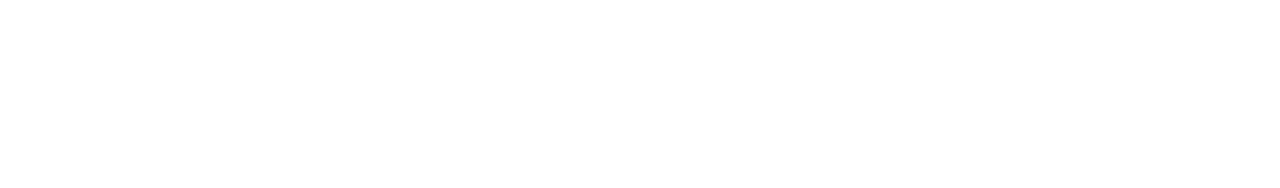
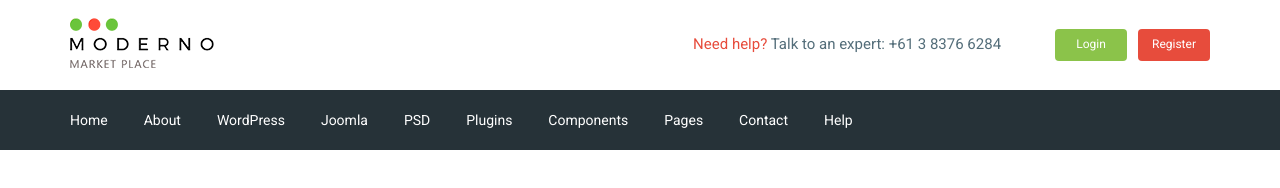
Before and after one commit to leza176/moderno, a website: page app/index.html in a window 1280 px wide. Drawn offline with nearby package versions, Linux system fonts and the light colour scheme; files that its build step writes are made by us from their sources.

Commit message:
added header

```diff
--- a/app/index.html
+++ b/app/index.html
@@ -1,17 +1,107 @@
 <!DOCTYPE html>
 <html lang="en">
+
 <head>
     <meta charset="UTF-8">
     <meta name="viewport" content="width=device-width, initial-scale=1.0">
-    <title>Document</title>
+    <title>Moderno</title>
+    <link href="https://fonts.googleapis.com/css2?family=Roboto:wght@400;500;700&display=swap" rel="stylesheet">
     <link rel="stylesheet" href="css/libs.min.css">
     <link rel="stylesheet" href="css/style.min.css">
 </head>
+
 <body>
-<div class="box"></div>
+    <header>
+        <div class="header__top">
+            <div class="container">
+                <div class="header__top-inner">
+                    <div class="header__logo">
+                        <a href="#">
+                            <img src="images/logo.png" alt="">
+                        </a>
+                    </div>
+                    <div class="header__text">
+                        <a href="#">
+                            <span>Need help?</span>
+                        </a>
+                        Talk to an expert:
+                        <a class="header__phone" href="tel:61383766284"> +61 3 8376 6284</a>
+                    </div>
+                    <div class="header__box">
+                        <a class="basket" href="#"></a>
+                        <a class="header__btn header__btn-login" href="#">Login</a>
+                        <a class="header__btn header__btn-register" href="#">Register</a>
+                    </div>
+                </div>
+
+            </div>
+        </div>
+
+        <div class="header__menu">
+            <div class="container">
+                <nav class="menu">
+                    <ul class="menu__list">
+                        <li>
+                            <a href="#">
+                                Home
+                            </a>
+                        </li>
+                        <li>
+                            <a href="#">
+                                About
+                            </a>
+                        </li>
+                        <li>
+                            <a href="#">
+                                WordPress
+                            </a>
+                        </li>
+                        <li>
+                            <a href="#">
+                                Joomla
+                            </a>
+                        </li>
+                        <li>
+                            <a href="#">
+                                PSD
+                            </a>
+                        </li>
+                        <li>
+                            <a href="#">
+                                Plugins
+                            </a>
+                        </li>
+                        <li>
+                            <a href="#">
+                                Components
+                            </a>
+                        </li>
+                        <li>
+                            <a href="#">
+                                Pages
+                            </a>
+                        </li>
+                        <li>
+                            <a href="#">
+                                Contact
+                            </a>
+                        </li>
+                        <li>
+                            <a href="#">
+                                Help
+                            </a>
+                        </li>
+                    </ul>
+                </nav>
+            </div>
+        </div>
+
+
+    </header>
 
     <script src="https://ajax.googleapis.com/ajax/libs/jquery/3.5.1/jquery.min.js"></script>
-    <script>src="js/libs.min.js"</script>
-    <script>src="js/main.min.js"</script>
+    <script>src = "js/libs.min.js"</script>
+    <script>src = "js/main.min.js"</script>
 </body>
+
 </html>
--- /dev/null
+++ b/app/scss/_global.scss
@@ -0,0 +1,29 @@
+html{
+    box-sizing: border-box;
+}
+*,
+*::before,
+*::after{
+    box-sizing: inherit;
+}
+a{
+    display: inline-block;
+    text-decoration: none;
+    color: $text;
+}
+li, ul{
+    margin: 0;
+    padding: 0;
+    list-style: none;
+}
+
+.container{
+    max-width: 1170px;
+    margin: 0 auto;
+    padding: 0 15px;
+}
+
+body{
+    font-family: 'Roboto', sans-serif;
+    font-weight: 400;
+}
--- /dev/null
+++ b/app/scss/_vars.scss
@@ -0,0 +1,4 @@
+$text: #546e7a;
+$red: #e74c3c;
+$green: #8bc34a;
+$bg: #263238;
--- a/app/scss/style.scss
+++ b/app/scss/style.scss
@@ -1,13 +1,64 @@
-html{
-    box-sizing: border-box;
+@import'vars';
+@import'global';
+
+// HEADER
+
+.header__top-inner{
+    display: flex;
+    justify-content: space-between;
+    height: 90px;
+    align-items: center;
 }
-*,
-*::before,
-*::after{
-    box-sizing: inherit;
+
+.header__text{
+    margin-left: auto;
+    margin-right: 50px;
+    font-size: 15px;
+    color: $text;
 }
-body{
-    .box{
-        display: flex;
+
+.header__text span{
+    color: $red;
+}
+
+.header__btn{
+    color: #fff;
+    font-size: 12px;
+    text-align: center;
+    padding: 9px;
+    width: 72px;
+    border-radius: 4px;
+}
+
+.header__btn-login{
+    background-color: $green;
+    margin-right: 7px;
+}
+.header__btn-register{
+    background-color: $red;
+}
+
+.header__menu{
+    background-color: $bg;
+}
+
+.menu{
+    display: flex;
+    align-items: center;
+    height: 60px;
+}
+
+.menu__list{
+    li{
+        display: inline-block;
+        & + li{
+          margin-left: 32px;
+        }
     }
+
+    a{
+        color: #fff;
+        font-size: 14px;
+    }
+
 }
--- a/gulpfile.js
+++ b/gulpfile.js
@@ -10,7 +10,7 @@ let gulp = require ('gulp'),
     cssmin = require ('gulp-cssmin')
 
 gulp.task('sass', function(){
-    return gulp.src('app/scss/style.scss')
+    return gulp.src('app/scss/**/*.scss')
              .pipe(sass({outputStyle: 'compressed'}))
              .pipe(rename({suffix : '.min'}))
              .pipe(autoprefixer({
@@ -61,7 +61,7 @@ gulp.task('browser-sync', function(){
 });
 
 gulp.task('watch', function(){
-    gulp.watch('app/scss/style.scss', gulp.parallel('sass'))
+    gulp.watch('app/scss/**/*.scss', gulp.parallel('sass'))
     gulp.watch('app/*.html', gulp.parallel('html'))
     gulp.watch('app/js/*.js', gulp.parallel('js'))
 });
```
Also changed, not shown: app/fonts/Roboto-Bold.ttf (added), app/fonts/Roboto-Medium.ttf (added), app/fonts/Roboto-Regular.ttf (added), app/images/logo.png (added), app/scss/_fonts.scss (added).
